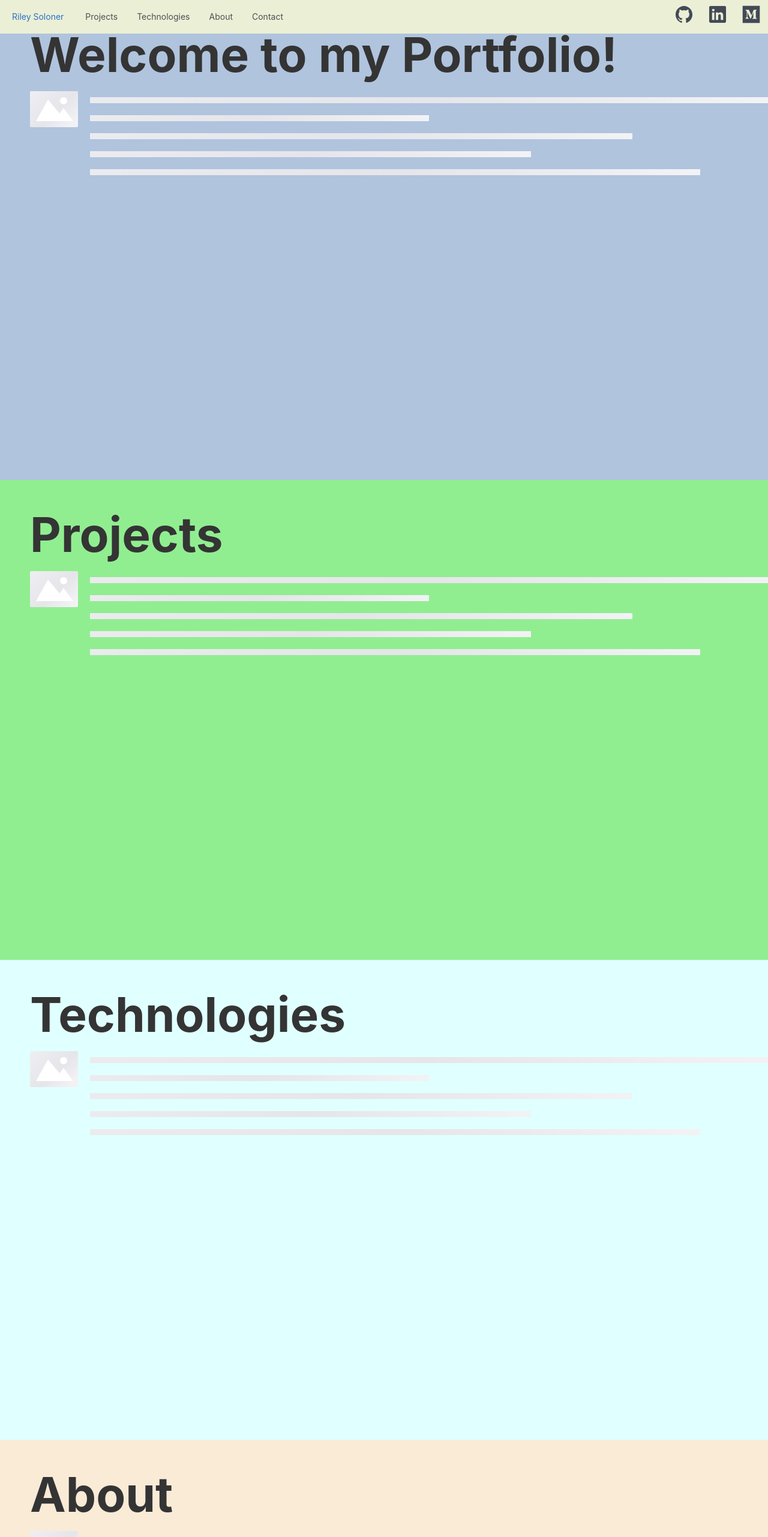
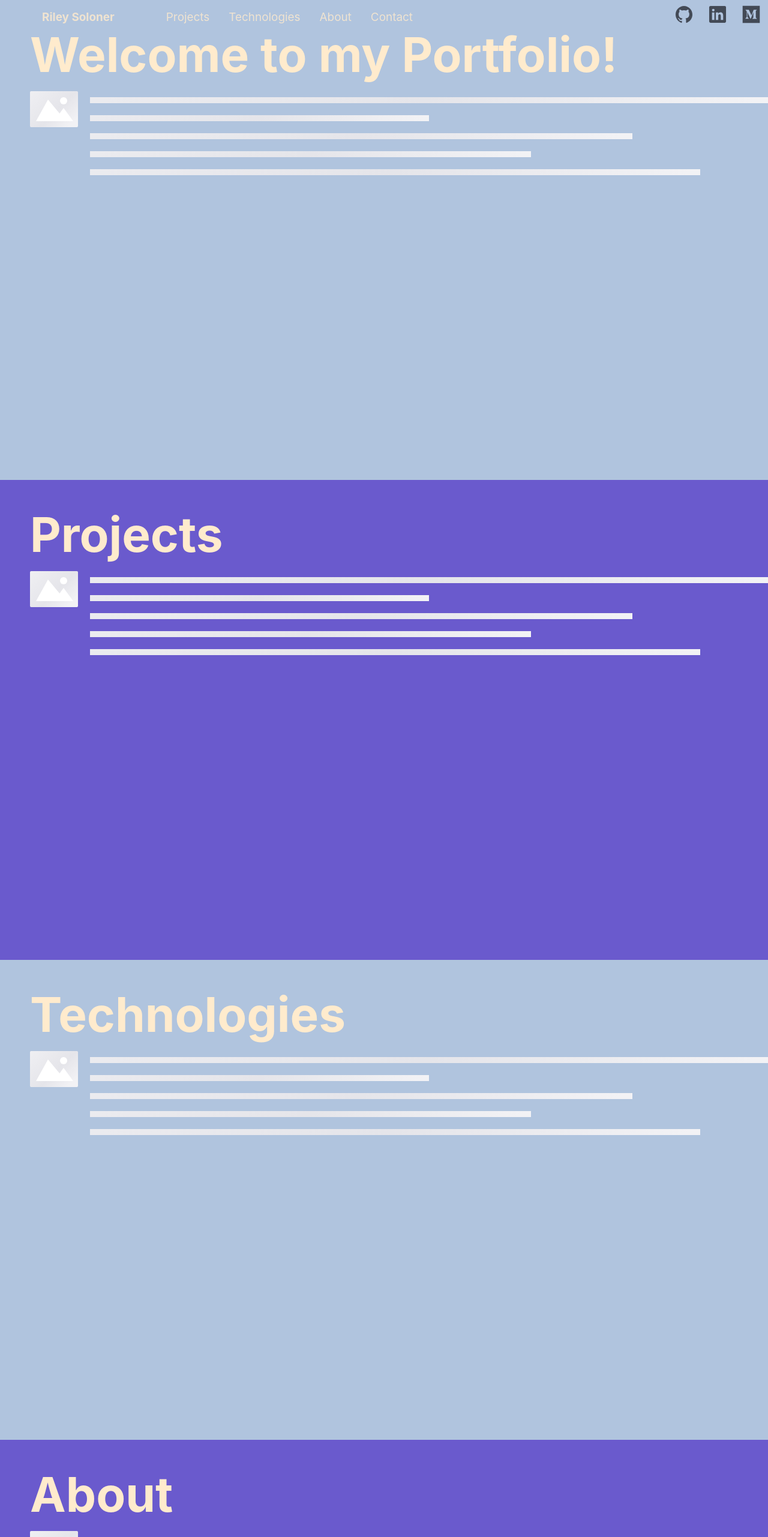
Before and after one commit to robotriley/portfolio-site, a React (Create React App) app: page / in a window 1280 px wide. Shown: the top 2562 px of the page at 60% size. Built offline with nearby package versions, Linux system fonts and the light colour scheme.

Commit message:
navbar content size adj

```diff
--- a/src/App.css
+++ b/src/App.css
@@ -16,18 +16,36 @@
 .App-link {
   color: #61dafb;
 }
+/* ***** NAVBAR ***** */
 
 #navbar {
-  background-color:lightgoldenrodyellow;
+  /* background-color:lightgoldenrodyellow; */
   opacity: 80%;
   position: fixed;
   width: 100%;
   z-index: 1;
 }
 
+#navContent {
+  margin-left: 50px;
+  font-size: 135%;
+  color: blanchedalmond;
+}
+
 .navIcon {
   color: #282c34;
 }
+
+.rs-navbar-brand {
+  /* font-size: 155%; */
+  font-weight: bolder;
+  display: flex;
+  align-items: center;
+  justify-items: center;
+  margin-right: 50px;
+}
+
+/* ***** SECTION DIVS ***** */
 
 #welcomeContent {
   height: 100vh;
@@ -36,22 +54,22 @@
 
 #projectsContent {
   height: 100vh;
-  background-color: lightgreen;
+  background-color: slateblue;
 }
 
 #technologiesContent {
   height: 100vh;
-  background-color: lightcyan;
+  background-color: lightsteelblue;
 }
 
 #aboutContent {
   height: 100vh;
-  background-color: antiquewhite;
+  background-color: slateblue;
 }
 
 #contactContent {
   height: 100vh;
-  background-color: lightseagreen;
+  background-color: lightsteelblue;
 }
 
 .sectionHeader {
@@ -60,6 +78,7 @@
   align-items: flex-start;
   margin-left: 50px;
   font-size: 10vh;
+  color: blanchedalmond;
 }
 
 .rs-placeholder-paragraph-graph-image {
--- a/src/components/NavbarComponent.js
+++ b/src/components/NavbarComponent.js
@@ -6,6 +6,7 @@ const NavbarComponent = ({handleWelcomeClick, handleProjectsClick, handleTechCli
   return (
     <div>
       <Navbar appearance='subtle' id="navbar">
+        <div id='navContent'>
         <Navbar.Brand onClick={handleWelcomeClick} >Riley Soloner</Navbar.Brand>
         <Nav>
           <Nav.Item onClick={handleProjectsClick}>Projects</Nav.Item>
@@ -13,6 +14,7 @@ const NavbarComponent = ({handleWelcomeClick, handleProjectsClick, handleTechCli
           <Nav.Item onClick={handleAboutClick} >About</Nav.Item>
           <Nav.Item onClick={handleContactClick} >Contact</Nav.Item>
         </Nav>
+        </div>
         <Nav pullRight id="iconZone">
           <Button className='navIcon'
                   appearance="link"
```
